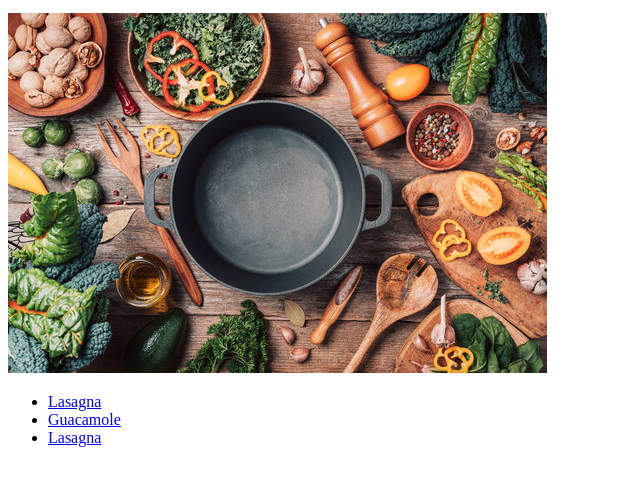
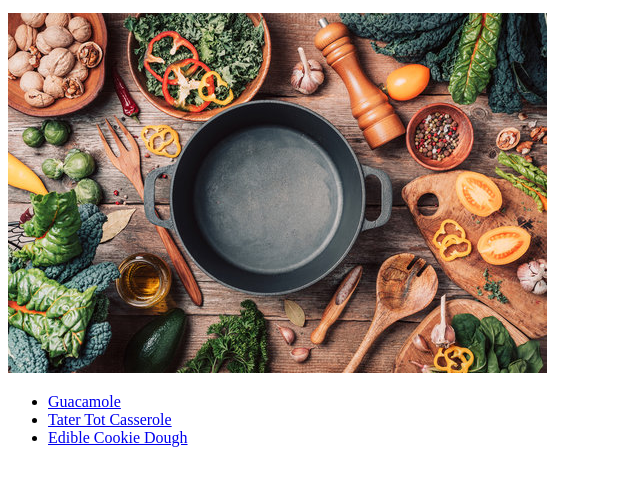
Before and after one commit to orangePOND/odin-recipes, a plain HTML site: page index.html in a window 1280 px wide. Shown: the part 101-586 px from the top of the page, without its empty margins (0-640 px from the left). Drawn offline with Linux system fonts and the light colour scheme.

Commit message:
Update the recipe list in index.html

```diff
--- a/index.html
+++ b/index.html
@@ -9,10 +9,11 @@
         <h1>Odin Recipes</h1>
         <p>Welcome to "Odin Recipes"!</p>
         <img src="pictures/cooking.jpg" alt="Cooking">
+
         <ul>
-            <li><a href="recipes/lasagna.html">Lasagna</a></li>
             <li><a href="recipes/guacamole.html">Guacamole</a></li>
-            <li><a href="recipes/lasagna.html">Lasagna</a></li>
+            <li><a href="recipes/tater_tot_casserole.html">Tater Tot Casserole</a></li>
+            <li><a href="recipes/edible_cookie_dough.html">Edible Cookie Dough</a></li>
         </ul>
     </body>
 </html>
```
